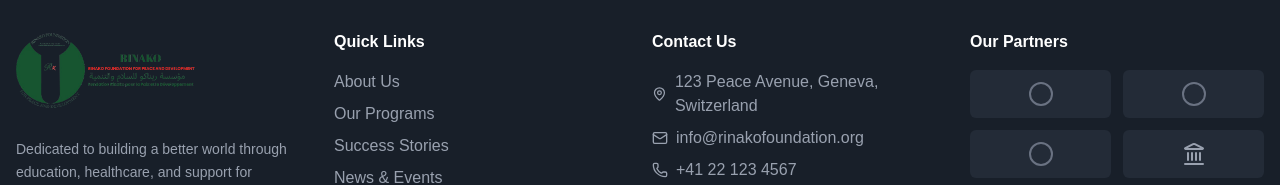
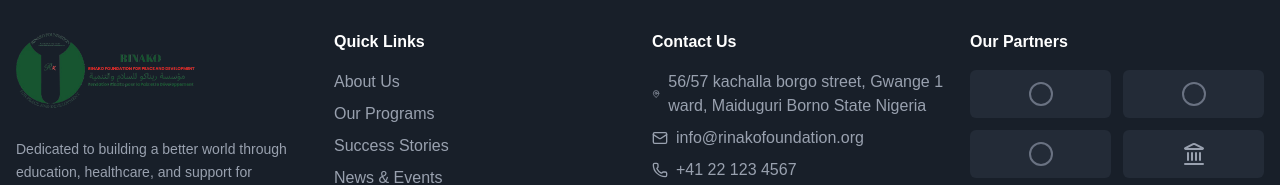
Before and after one commit to code-savan/rinako, a Next.js app: page /news in a window 1280 px wide. Shown: the part 5025-5210 px from the top of the page. Built offline with nearby package versions, Linux system fonts and the light colour scheme.

Commit message:
updated contact info

```diff
--- a/app/components/Footer.jsx
+++ b/app/components/Footer.jsx
@@ -31,7 +31,7 @@ function Footer() {
         {/* Contact Us */}
         <div className="flex-1 min-w-[220px] flex flex-col gap-2 w-full mb-8 md:mb-0">
           <div className="font-semibold text-white mb-2">Contact Us</div>
-          <div className="flex items-center gap-2"><MapPin className="w-4 h-4" /> <span>123 Peace Avenue, Geneva, Switzerland</span></div>
+          <div className="flex items-center gap-2"><MapPin className="w-4 h-4" /> <span>56/57 kachalla borgo street, Gwange 1 ward, Maiduguri Borno State Nigeria</span></div>
           <div className="flex items-center gap-2"><Mail className="w-4 h-4" /> <span>info@rinakofoundation.org</span></div>
           <div className="flex items-center gap-2"><Phone className="w-4 h-4" /> <span>+41 22 123 4567</span></div>
         </div>
--- a/app/components/Header.jsx
+++ b/app/components/Header.jsx
@@ -32,13 +32,16 @@ function Header() {
             </div>
           </div>
           {/* Hamburger Icon */}
+          <div className="w-fit flex items-center md:hidden">
+          <DonateButton />
           <button
             className="md:hidden ml-auto p-2 text-slate-700 focus:outline-none"
             onClick={() => setMenuOpen((open) => !open)}
             aria-label={menuOpen ? "Close menu" : "Open menu"}
-          >
+            >
             {menuOpen ? <X className="w-7 h-7" /> : <Menu className="w-7 h-7" />}
           </button>
+              </div>
         </div>
         {/* Mobile Menu */}
         {menuOpen && (
```
